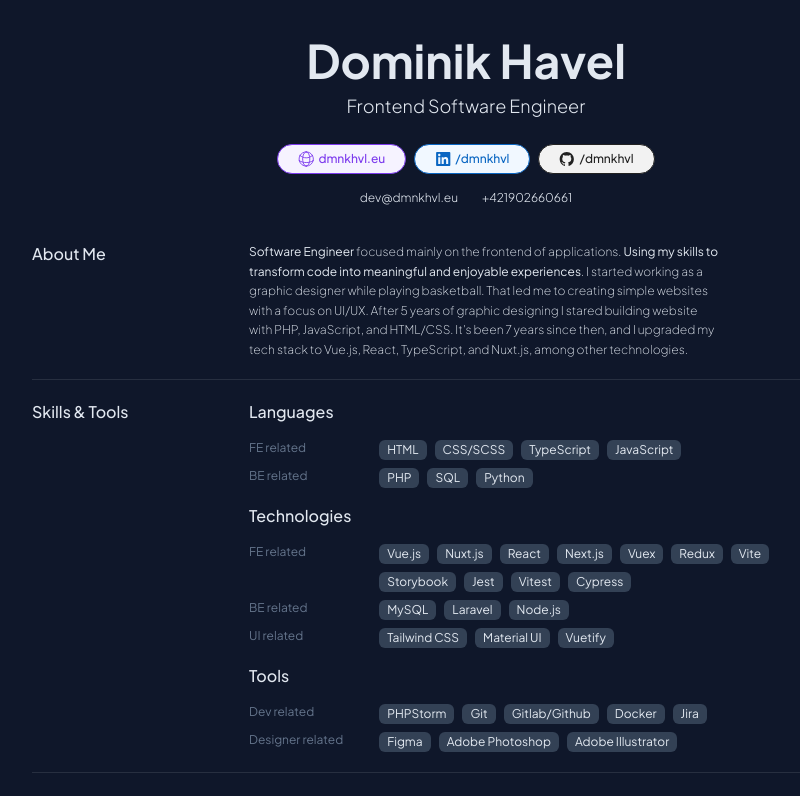
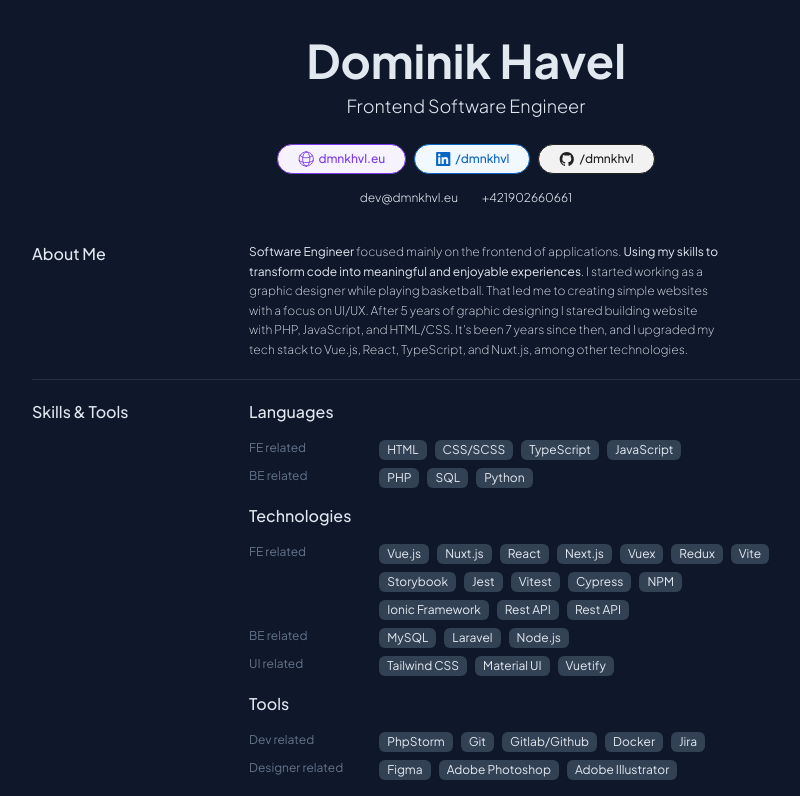
Before and after one commit to dmnkhvl/Curriculum-Vitae, a Vue app: page / in a window 1280 px wide. Shown: the top 796 px of the page, without its empty margins (174-974 px from the left). Built offline with nearby package versions, Linux system fonts and the light colour scheme.

Commit message:
refactor: change skills.ts

```diff
--- a/src/data/skills.ts
+++ b/src/data/skills.ts
@@ -1,5 +1,3 @@
-import { Experience } from "./experiences";
-
 export enum Category {
   Languages = "Languages",
   Technologies = "Technologies",
@@ -19,7 +17,6 @@ export interface Skill {
   name: string;
   category: Category;
   related: Related;
-  experience?: Experience;
 }
 
 export const skills: Skill[] = [
@@ -170,7 +167,7 @@ export const skills: Skill[] = [
 
   {
     id: 24,
-    name: "PHPStorm",
+    name: "PhpStorm",
     category: Category.Tools,
     related: Related.Dev,
   },
@@ -216,4 +213,28 @@ export const skills: Skill[] = [
     category: Category.Tools,
     related: Related.Design,
   },
+  {
+    id: 29,
+    name: "NPM",
+    category: Category.Technologies,
+    related: Related.Frontend,
+  },
+  {
+    id: 30,
+    name: "Ionic Framework",
+    category: Category.Technologies,
+    related: Related.Frontend,
+  },
+  {
+    id: 31,
+    name: "Rest API",
+    category: Category.Technologies,
+    related: Related.Frontend,
+  },
+  {
+    id: 31,
+    name: "Rest API",
+    category: Category.Technologies,
+    related: Related.Frontend,
+  },
 ];
```
